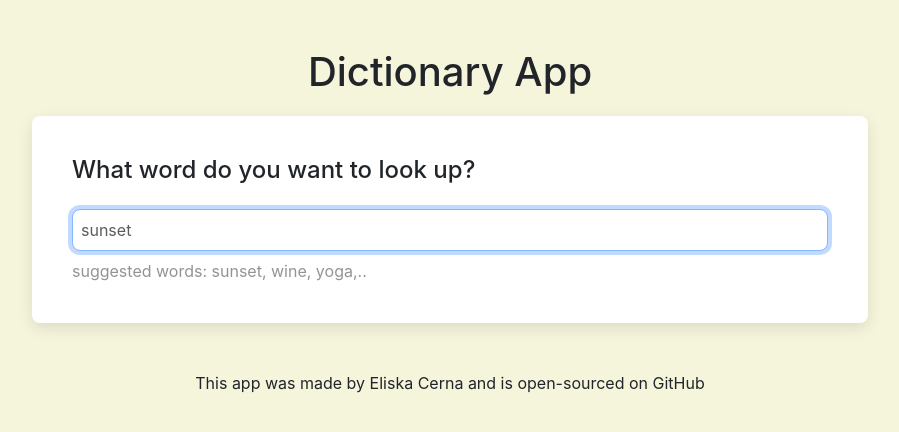
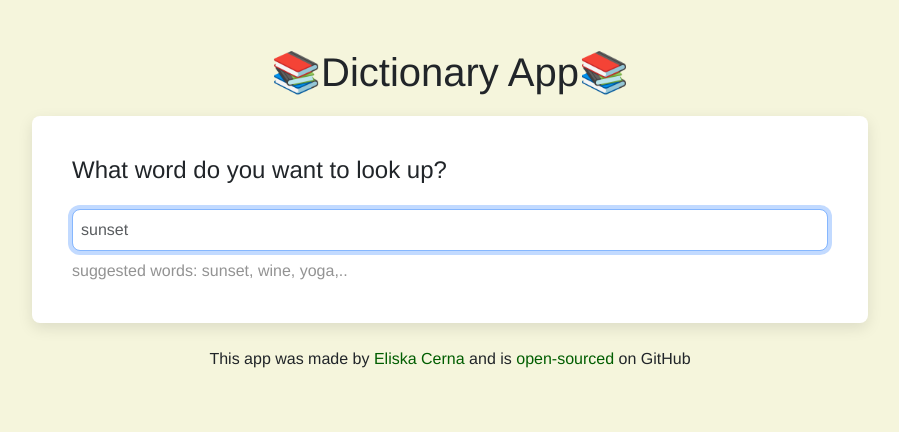
Before and after one commit to EliCer95/react-dictionary-app, a React (Create React App) app: page / in a window 1280 px wide. Shown: the top 432 px of the page, without its empty margins (190-1089 px from the left). Built offline with nearby package versions, Linux system fonts and the light colour scheme; no server answers.

Commit message:
Added links and alt tag

```diff
--- a/src/App.css
+++ b/src/App.css
@@ -12,4 +12,13 @@ footer {
 
 body {
   background-color: beige;
+  font-family: helvetica;
 }
+.App a {
+  text-decoration: none;
+  color: rgb(0, 93, 0);
+}
+
+.App a:hover {
+  color: rgb(95, 156, 5);
+}
--- a/src/App.js
+++ b/src/App.js
@@ -5,13 +5,29 @@ export default function App() {
   return (
     <div className="App">
       <header>
-        <h1 className="mt-5">Dictionary App</h1>
+        <h1 className="mt-5">📚Dictionary App📚</h1>
       </header>
       <div className="container">
         <Dictionary keyword="sunset" />
       </div>
-      <footer className="mt-5 mb-5">
-        This app was made by Eliska Cerna and is open-sourced on GitHub
+      <footer className="mt-4 mb-5">
+        This app was made by{" "}
+        <a
+          href="https://timely-cascaron-7f0bb7.netlify.app/"
+          target="_blank"
+          rel="noreferrer"
+        >
+          Eliska Cerna
+        </a>{" "}
+        and is{" "}
+        <a
+          href="https://github.com/EliCer95/react-dictionary-app"
+          target="_blank"
+          rel="noreferrer"
+        >
+          open-sourced
+        </a>{" "}
+        on GitHub
       </footer>
     </div>
   );
--- a/src/Photos.js
+++ b/src/Photos.js
@@ -2,12 +2,12 @@ import React from "react";
 import "./Photos.css";
 
 export default function Photos(props) {
-  //   console.log(props.photos[0].src.landscape);
+  console.log(props.photos);
   if (props.photos) {
     return (
       <section className="photos">
         {props.photos.map(function (photo, index) {
-          return <img key={index} src={photo.src.landscape} />;
+          return <img key={index} src={photo.src.landscape} alt={photo.alt} />;
         })}
       </section>
     );
```
